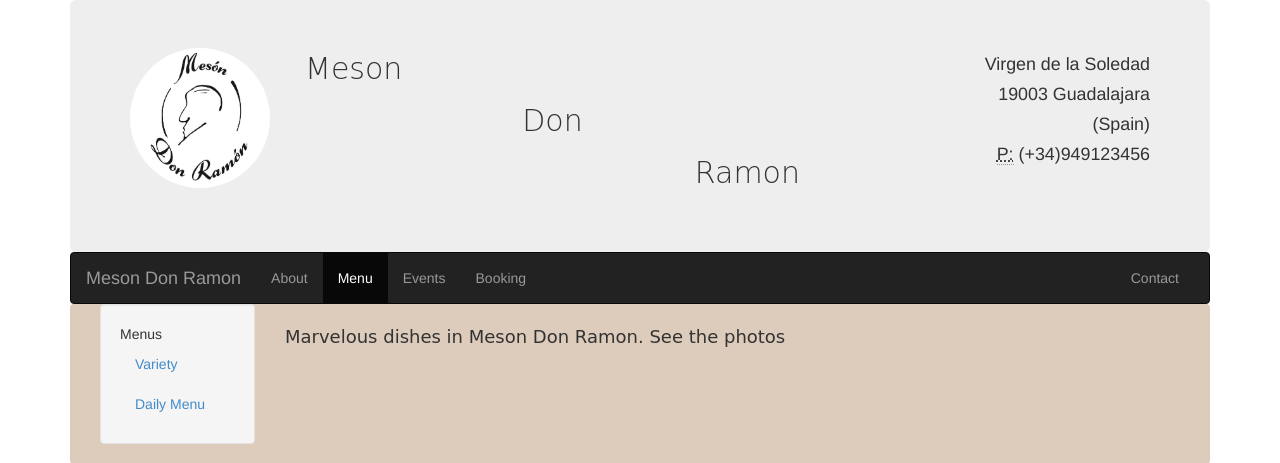
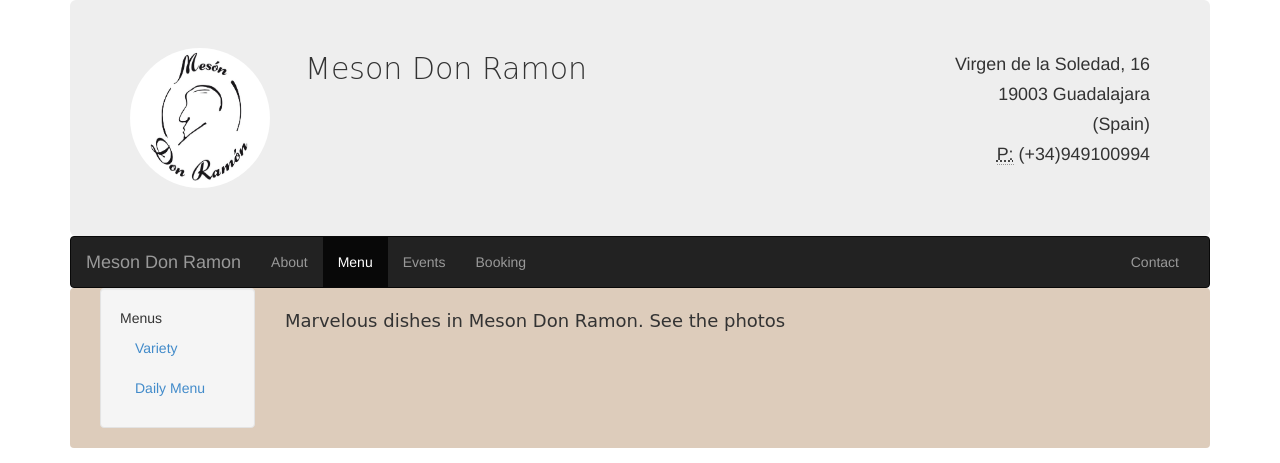
Before and after one commit to mrlia/mesonDonRamon, a Django app: page /meson/menu/ in a window 1280 px wide. Shown: the top 463 px of the page. Run offline with Django 3.2, Linux system fonts and the light colour scheme; data comes from the database, SQL or seed files in the repository; parts of the project's set-up code (start-up, migrations or seed data) failed here and were passed over; some libraries are stand-ins or nearby versions.

Commit message:
Added style class and minor changes

```diff
--- a/meson/templates/meson/base.html
+++ b/meson/templates/meson/base.html
@@ -22,17 +22,15 @@
             <img class="img-circle" src="{% static 'meson/images/meson_icon2.jpg' %}" alt="Meson Don Ramon" style="width: 140px; height: 140px;">
           </div>
           <div class="col-md-6">
-            <p style="font-family:Comic Sans MS, cursive, sans-serif; font-size:30px; text-align:left">Meson</p>
-            <p style="font-family:Comic Sans MS, cursive, sans-serif; font-size:30px; text-align:center">Don</p>
-            <p style="font-family:Comic Sans MS, cursive, sans-serif; font-size:30px; text-align:right">Ramon</p>
+            <p class="infoHeader">Meson Don Ramon</p>
           </div>
           <div class="col-md-4">
             <address class="text-right">
               <small>
-                Virgen de la Soledad<br>
+                Virgen de la Soledad, 16<br>
                 19003 Guadalajara<br>
                 (Spain)<br>
-                <abbr title="Phone">P:</abbr> (+34)949123456
+                <abbr title="Phone">P:</abbr> (+34)949100994
               </small>
             </address>
           </div>
@@ -74,11 +72,8 @@
           <div class="coloredContainer container" id="content">
               {% block pretitle %}{% endblock %}
               {% block content_title %}{% if title %}<h1>{{ title }}</h1>{% endif %}{% endblock %}
-              {% block content %}
-              {% block object-tools %}{% endblock %}
-              {{ content }}
-              {% endblock %}
               {% block sidebar %}{% endblock %}
+              {% block content %}{% endblock %}
               <br class="clear" />
           </div>
           <!-- END Content -->
```
